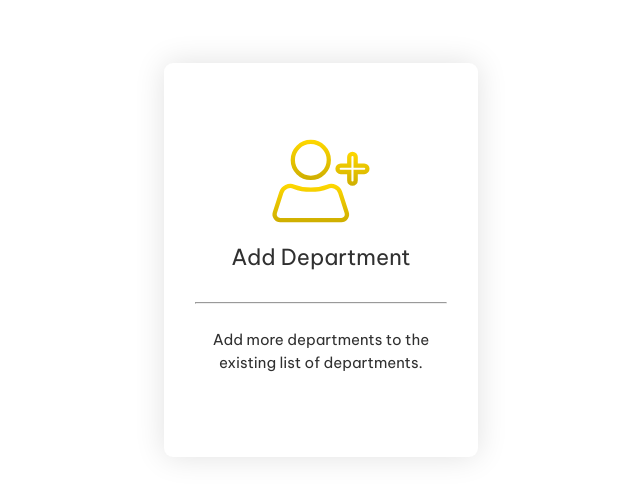
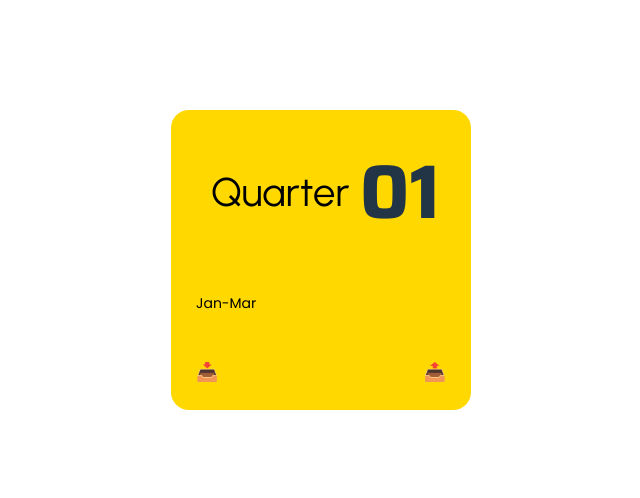
Before and after one commit to SwethaS03/QuarterlyReportSub, a React (Vite) app: page / in a window 1280 px wide. Shown: the part 140-638 px from the top of the page, without its empty margins (319-959 px from the left). Built offline with nearby package versions, Linux system fonts and the light colour scheme.

Commit message:
quarter card

```diff
--- a/src/components/QuarterRep/QuarterRep.css
+++ b/src/components/QuarterRep/QuarterRep.css
@@ -0,0 +1,159 @@
+@import url("https://fonts.googleapis.com/css2?family=Be+Vietnam+Pro:ital,wght@0,100;0,200;0,300;0,400;0,500;0,600;0,700;0,800;0,900;1,100;1,200;1,300;1,400;1,500;1,600;1,700;1,800;1,900&family=Montserrat:ital,wght@0,100..900;1,100..900&family=Poppins:ital,wght@0,100;0,200;0,300;0,400;0,500;0,600;0,700;0,800;0,900;1,100;1,200;1,300;1,400;1,500;1,600;1,700;1,800;1,900&family=Saira:ital,wght@0,100..900;1,100..900&family=Urbanist:ital,wght@0,100..900;1,100..900&display=swap");
+
+/* .card {
+    height: 300px;
+    width: 300px;
+    border-radius: 18px;
+    padding: 20px;
+    background-color: #FFD800;
+}
+
+.card-content {
+    display: flex;
+    flex-direction: column;
+}
+
+.card-title {
+    font-family: "Urbanist", sans-serif;
+    font-size: 20px;
+    font-weight: normal;
+    color: black;
+    background-color: #FFD800;
+}
+
+.card-number {
+    font-family: "Saira", sans-serif;
+    font-size: 80px;
+    font-weight: bold;
+    color: linear-gradient(to bottom, #FFFFFF, #FFF3B0);
+    background-color: #FFD800;
+
+}
+
+.card-description {
+    font-size: 14px;
+    font-family: "Poppins", sans-serif;
+    font-weight: 400;
+    font-style: normal;
+    color: black;
+    background-color: #FFD800;
+}
+
+
+.action-button {
+    border: none;
+    background-color: transparent;
+    font-size: 18px;
+    cursor: pointer;
+    margin-left: 10px;
+} */
+
+.square-card {
+    width: 250px;
+    height: 250px;
+    background-color: #FFD800;
+    border-radius: 18px;
+    padding: 25px;
+    display: flex;
+    flex-direction: column;
+    justify-content: space-between;
+}
+
+.top-left {
+    display: flex;
+    padding-left: 15px;
+    padding-right: 25px;
+    flex-direction: row;
+    background-color: #FFD800;
+    align-items: center;
+}
+
+.title {
+    font-family: "Urbanist", sans-serif;
+    font-size: 40px;
+    font-weight: normal;
+    color: black;
+    margin: 0;
+    background-color: #FFD800;
+
+}
+
+.gradient-number {
+    padding-left: 10px;
+    font-family: "Saira", sans-serif;
+    font-size: 76px;
+    font-weight: bold;
+    color: linear-gradient(to bottom, #FFFFFF, #FFF3B0);
+    background-color: #FFD800;
+
+}
+
+.bottom-left,
+.bottom-right {
+    display: flex;
+    justify-content: space-between;
+    background-color: #FFD800;
+}
+
+.month-range {
+    font-size: 14px;
+    font-family: "Poppins", sans-serif;
+    font-weight: 400;
+    font-style: normal;
+    color: black;
+    margin: 0;
+    text-align: center;
+    background-color: #FFD800;
+}
+
+.bottom-right .icon {
+    font-size: 18px;
+    cursor: pointer;
+    background-color: #FFD800;
+}
+
+/* .squared-card {
+    width: 200px;
+    height: 200px;
+    background-color: #fff;
+    border-radius: 10px;
+    box-shadow: 0 2px 4px rgba(0, 0, 0, 0.1);
+    display: flex;
+    flex-direction: column;
+    justify-content: space-between;
+    padding: 10px;
+}
+
+.title {
+    font-family: Arial, sans-serif;
+    font-size: 16px;
+    font-weight: bold;
+}
+
+.number {
+    font-family: "Times New Roman", serif;
+    font-size: 48px;
+    color: #fff;
+    background: linear-gradient(to right, #ff9f00, #ffcd00);
+    padding: 10px;
+    border-radius: 5px;
+}
+
+.month-range {
+    font-family: "Courier New", monospace;
+    font-size: 14px;
+}
+
+.icon-container {
+    display: flex;
+    justify-content: flex-end;
+    align-items: flex-end;
+}
+
+.icon {
+    width: 24px;
+    height: 24px;
+    margin-left: 10px;
+    background-color: yellow;
+    border-radius: 50%;
+} */
--- a/src/components/QuarterRep/QuarterRep.jsx
+++ b/src/components/QuarterRep/QuarterRep.jsx
@@ -0,0 +1,68 @@
+import React from 'react';
+import FileUploadOutlinedIcon from '@mui/icons-material/FileUploadOutlined';
+import FileDownloadOutlinedIcon from '@mui/icons-material/FileDownloadOutlined';
+import "./QuarterRep.css";
+
+// const QuarterRep = () => {
+
+//     return (
+//         <div className="card">
+//             <div className='card-content'>
+//                 <h2 className="card-title">Quarter</h2>
+//                 <p className="card-number">01</p>
+//                 <p className="card-description">Jan-Mar 2023</p>
+//             </div>
+//             <div className="card-actions">
+//                 <IconButton aria-label="upload">
+//                     <FileUploadOutlinedIcon />
+//                 </IconButton>
+//                 <IconButton aria-label="download">
+//                     <FileDownloadOutlinedIcon />
+//                 </IconButton>
+//             </div>
+//         </div>
+//     );
+// };
+
+const SquareCard = () => {
+    return (
+        <div className="square-card">
+            <div className="top-left">
+                <h2 className="title">Quarter</h2>
+                <div className="gradient-number">01</div>
+            </div>
+            <div className="bottom-left">
+                <p className="month-range">Jan-Mar</p>
+            </div>
+            <div className="bottom-right">
+                <span className="icon">📥</span>
+                <span className="icon">📤</span>
+            </div>
+        </div>
+    );
+};
+
+export default SquareCard;
+
+// export default QuarterRep;
+
+
+// const SquareCard = () => {
+//   return (
+//     <div className="square-card">
+//       <div className="title">Title</div>
+//       <div className="number">123</div>
+//       <div className="month-range">January - March</div>
+//       <div className="icons">
+//          <IconButton aria-label="upload">
+//                      <FileUploadOutlinedIcon />
+//         </IconButton>
+//         <IconButton aria-label="download">
+//                      <FileDownloadOutlinedIcon />
+//         </IconButton>
+//       </div>
+//     </div>
+//   );
+// };
+
+// export default SquareCard;
--- a/src/pages/LoginPage.jsx
+++ b/src/pages/LoginPage.jsx
@@ -1,5 +1,6 @@
 import AddButton from "../components/AddButton/AddButton";
 import AdminCards from "../components/AdminCards/AdminCards";
+import QuarterRep from "../components/QuarterRep/QuarterRep";
 
 //import "../index.css";
 
@@ -8,7 +9,8 @@ function LoginPage() {
 
       <div className="login-page">
         {/* <AddButton /> */}
-        <AdminCards />
+        {/* <AdminCards /> */}
+        <QuarterRep />
 
       </div>
   );
```
